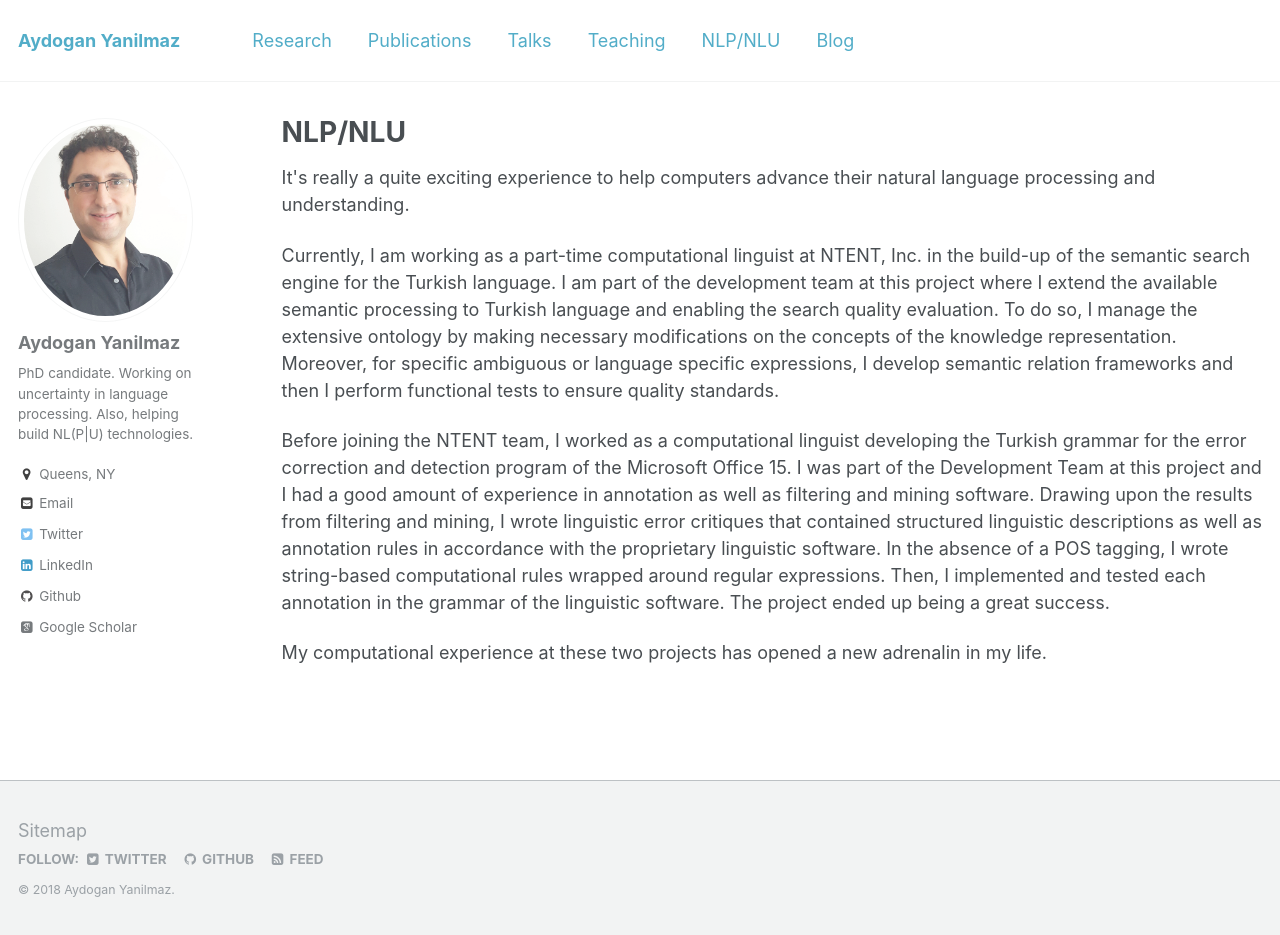
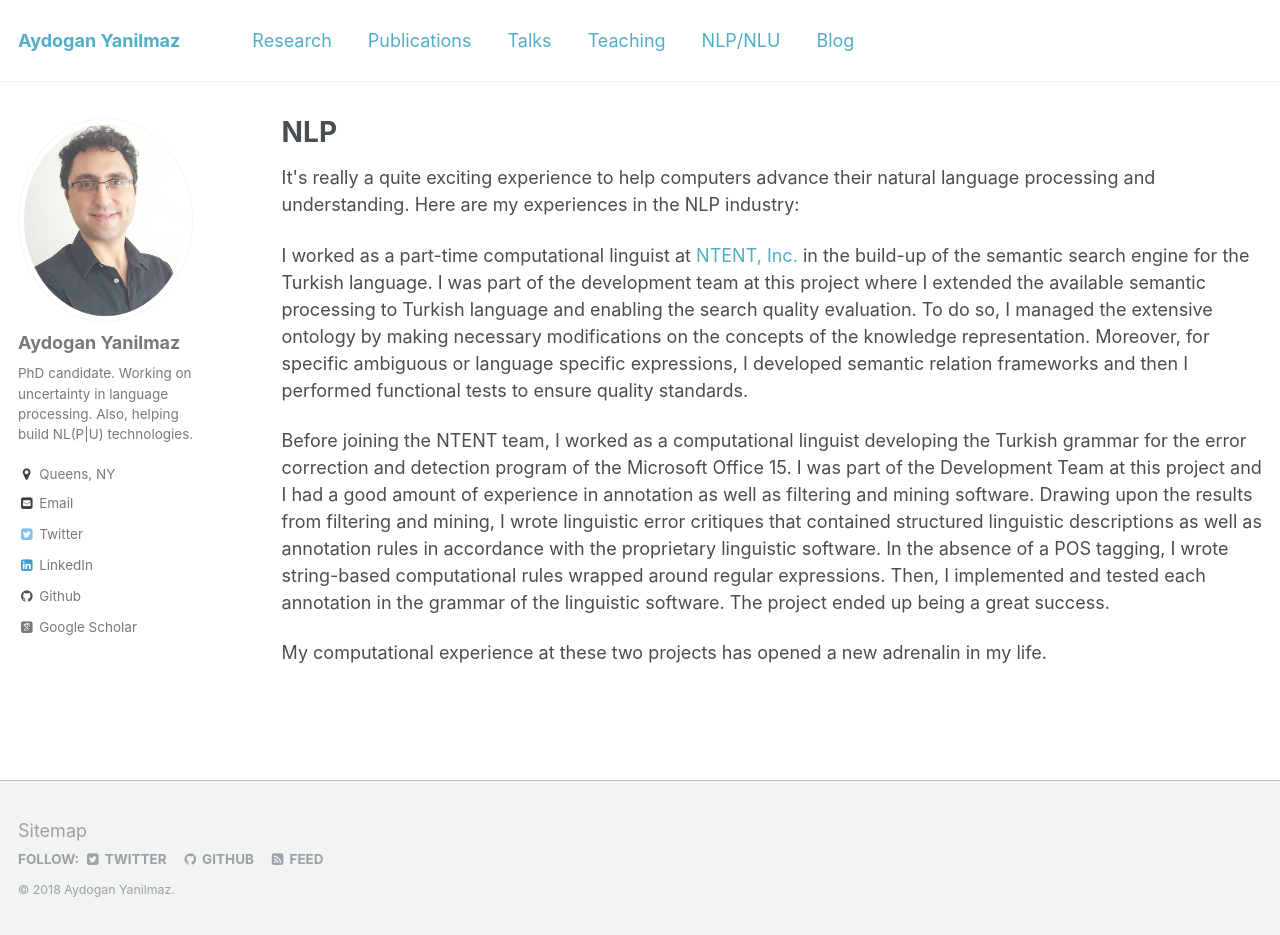
Before and after one commit to aydoganyanilmaz/aydoganyanilmaz.github.io, a Jekyll site: the page built from _pages/nlp.html, in a window 1280 px wide and 935 px high. Built offline with Jekyll 4.4.1, drawn with Linux system fonts in a browser that asks for light colours; some web fonts are replaced.

Commit message:
Update nlp.html

```diff
--- a/_pages/nlp.html
+++ b/_pages/nlp.html
@@ -1,6 +1,6 @@
 ---
 layout: archive
-title: "NLP/NLU"
+title: "NLP"
 permalink: /nlp/
 author_profile: true
 ---
@@ -8,12 +8,12 @@ author_profile: true
 {% include base_path %}
 
 
-<p> It's really a quite exciting experience to help computers advance their natural language processing and understanding. </p>
-<p> Currently, I am working as a part-time computational linguist at NTENT, Inc. in the build-up of the semantic search engine for
-  the Turkish language. I am part of the development team at this project where I extend the available
-  semantic processing to Turkish language and enabling the search quality evaluation. To do so, I manage the extensive
+<p> It's really a quite exciting experience to help computers advance their natural language processing and understanding. Here are my experiences in the NLP industry: </p>
+<p> I worked as a part-time computational linguist at <a style="color: #52adc8;" href="http://www.ntent.com/" target="_blank" rel="noopener">NTENT, Inc.</a> in the build-up of
+  the semantic search engine for the Turkish language. I was part of the development team at this project where I extended the available
+  semantic processing to Turkish language and enabling the search quality evaluation. To do so, I managed the extensive
   ontology by making necessary modifications on the concepts of the knowledge representation. Moreover, for specific
-  ambiguous or language specific expressions, I develop semantic relation frameworks and then I perform functional tests
+  ambiguous or language specific expressions, I developed semantic relation frameworks and then I performed functional tests
   to ensure quality standards.</p>
 <p> Before joining the NTENT team, I worked as a computational linguist developing the Turkish grammar
   for the error correction and detection program of the Microsoft Office 15. I was part of the Development Team at this
```
